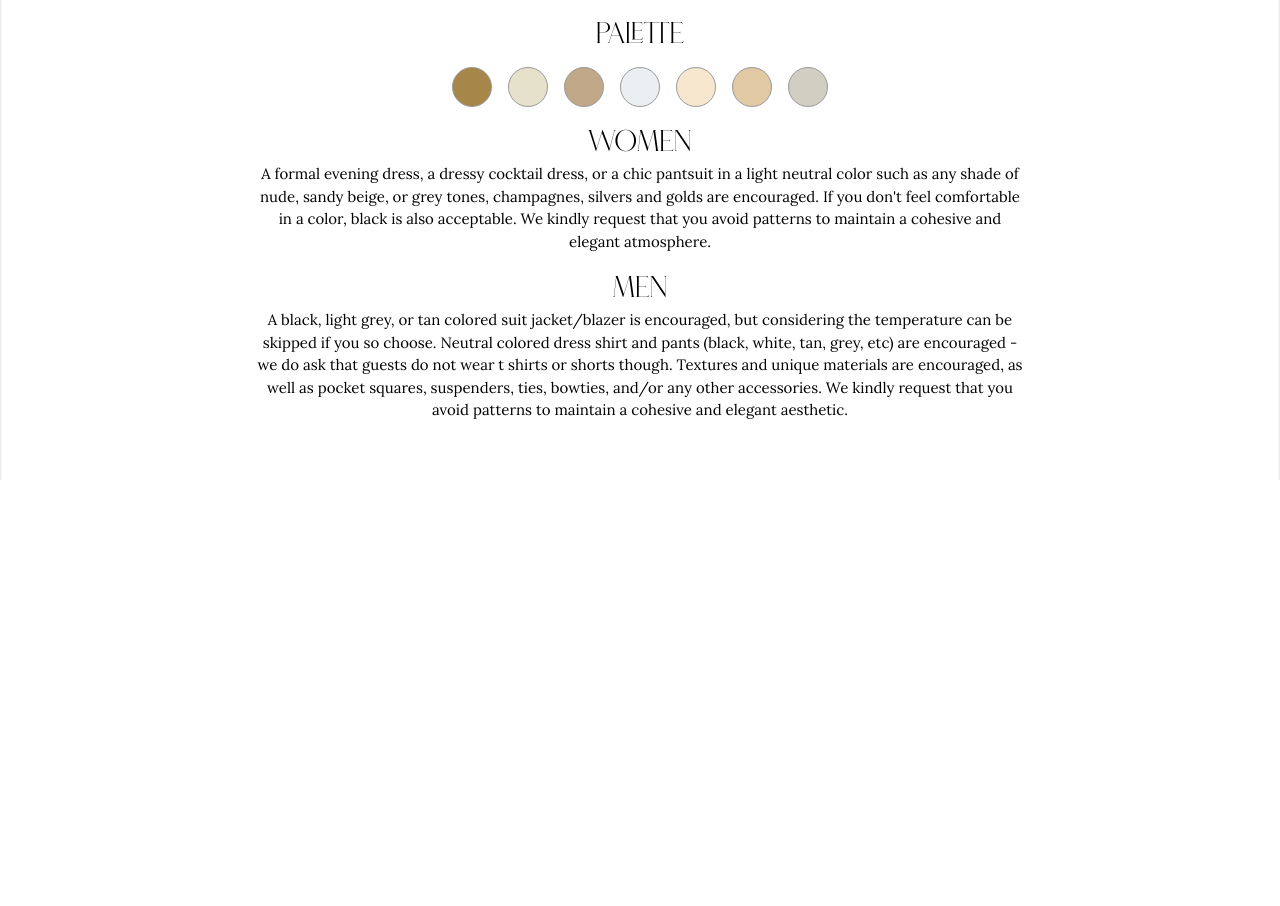
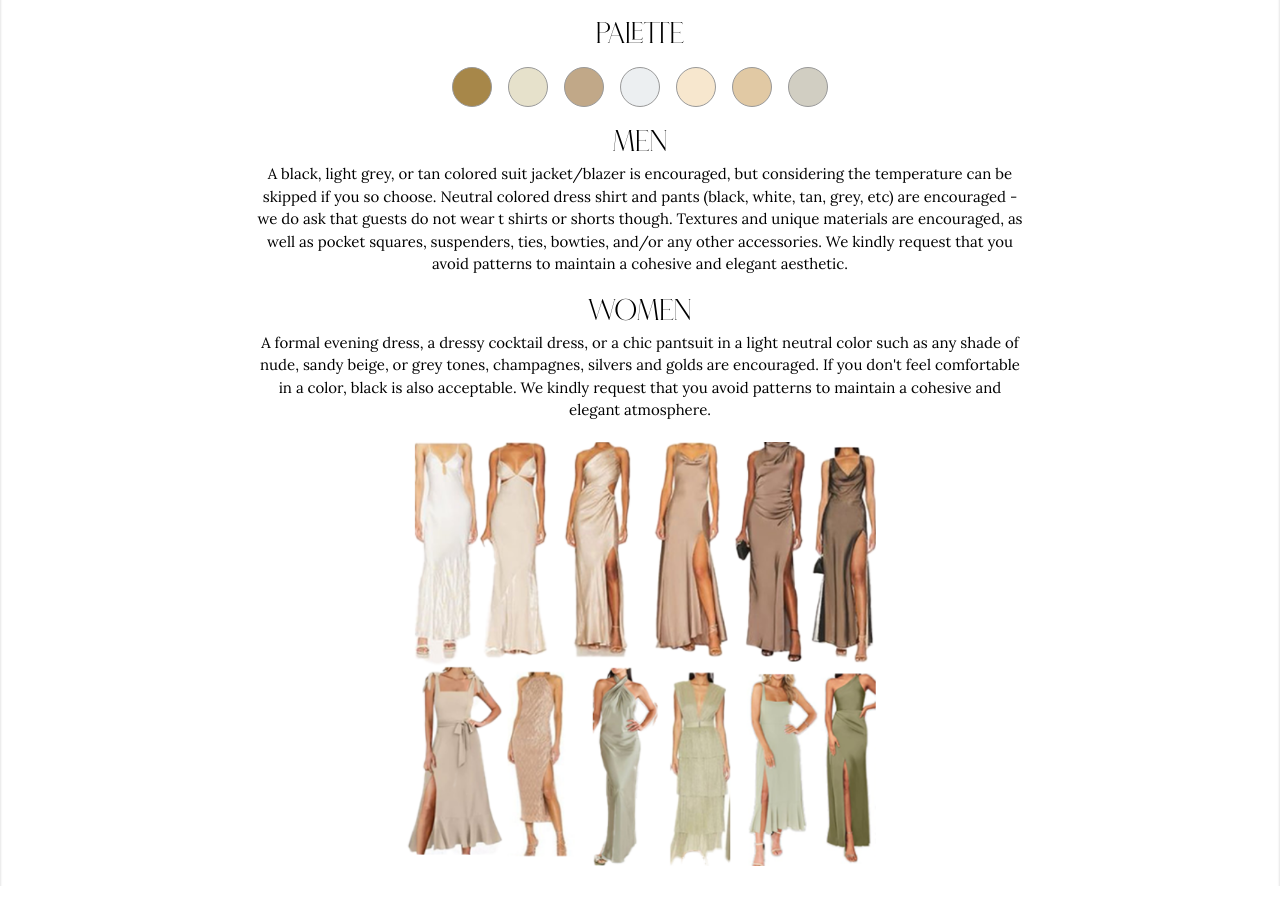
Before and after one commit to Reidwids/wedding2024, a Next.js app: page /dress-code in a window 1280 px wide. Shown: the part 300-1206 px from the top of the page. Before the commit the page ends 800 px from the top, so only its background shows below. Built offline with nearby package versions, Linux system fonts and the light colour scheme.

Commit message:
add dress examples

```diff
--- a/app/(body)/dress-code/page.tsx
+++ b/app/(body)/dress-code/page.tsx
@@ -1,5 +1,5 @@
-import TextDivider from "@/app/components/TextDivider";
 import React from "react";
+import Image from "next/image";
 
 export default function DressCode() {
 	return (
@@ -26,19 +26,10 @@ export default function DressCode() {
 						{["#A78749", "#E6E1CB", "#C1A888", "#ECEFF1", "#f7e7ce", "#E1C9A4", "#D1CEC2"].map((color, i) => (
 							<div
 								key={i}
-								className="w-10 h-10 rounded-full mx-2 border-[1px] border-[#999]"
+								className="w-7 h-7 sm:w-10 sm:h-10  rounded-full mx-2 border-[1px] border-[#999]"
 								style={{ backgroundColor: color }}
 							/>
 						))}
-					</div>
-				</div>
-				<div>
-					<h1 className="text-3xl mt-5 text-center font-roseritta">Women</h1>
-					<div>
-						A formal evening dress, a dressy cocktail dress, or a chic pantsuit in a light neutral color such as any shade of
-						nude, sandy beige, or grey tones, champagnes, silvers and golds are encouraged. If you don't feel comfortable in
-						a color, black is also acceptable. We kindly request that you avoid patterns to maintain a cohesive and elegant
-						atmosphere.
 					</div>
 				</div>
 				<div>
@@ -51,6 +42,23 @@ export default function DressCode() {
 						patterns to maintain a cohesive and elegant aesthetic.
 					</div>
 				</div>
+				<div className="flex flex-col items-center">
+					<h1 className="text-3xl mt-5 text-center font-roseritta">Women</h1>
+					<div>
+						A formal evening dress, a dressy cocktail dress, or a chic pantsuit in a light neutral color such as any shade of
+						nude, sandy beige, or grey tones, champagnes, silvers and golds are encouraged. If you don't feel comfortable in
+						a color, black is also acceptable. We kindly request that you avoid patterns to maintain a cohesive and elegant
+						atmosphere.
+					</div>
+					<Image
+						key={"selected-image"}
+						src={"/dresses.png"}
+						alt="Womens Dresses"
+						width={300}
+						height={400}
+						className="px-5 py-5 max-w-lg w-full"
+					/>
+				</div>
 			</div>
 		</div>
 	);
```
Also changed, not shown: public/dresses.png (added).
